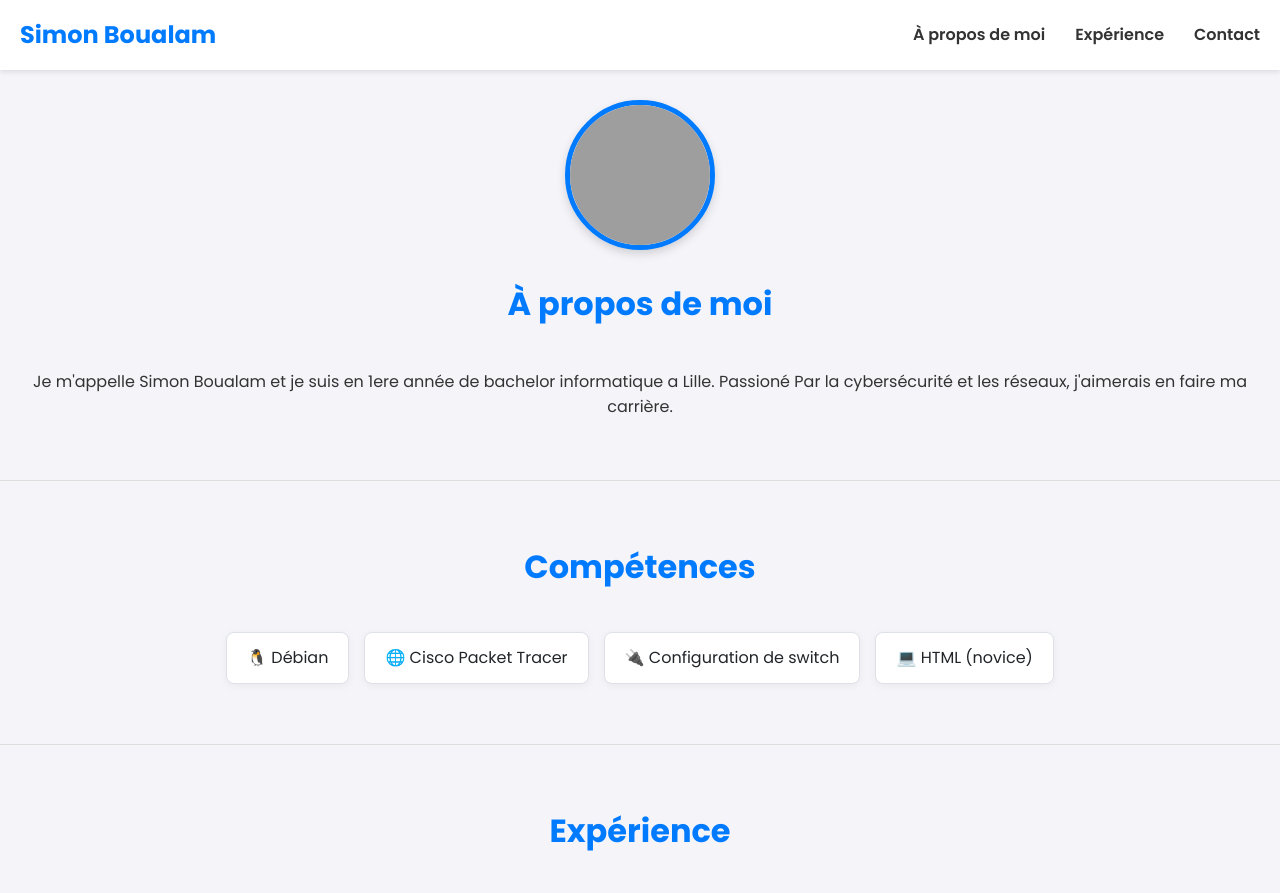
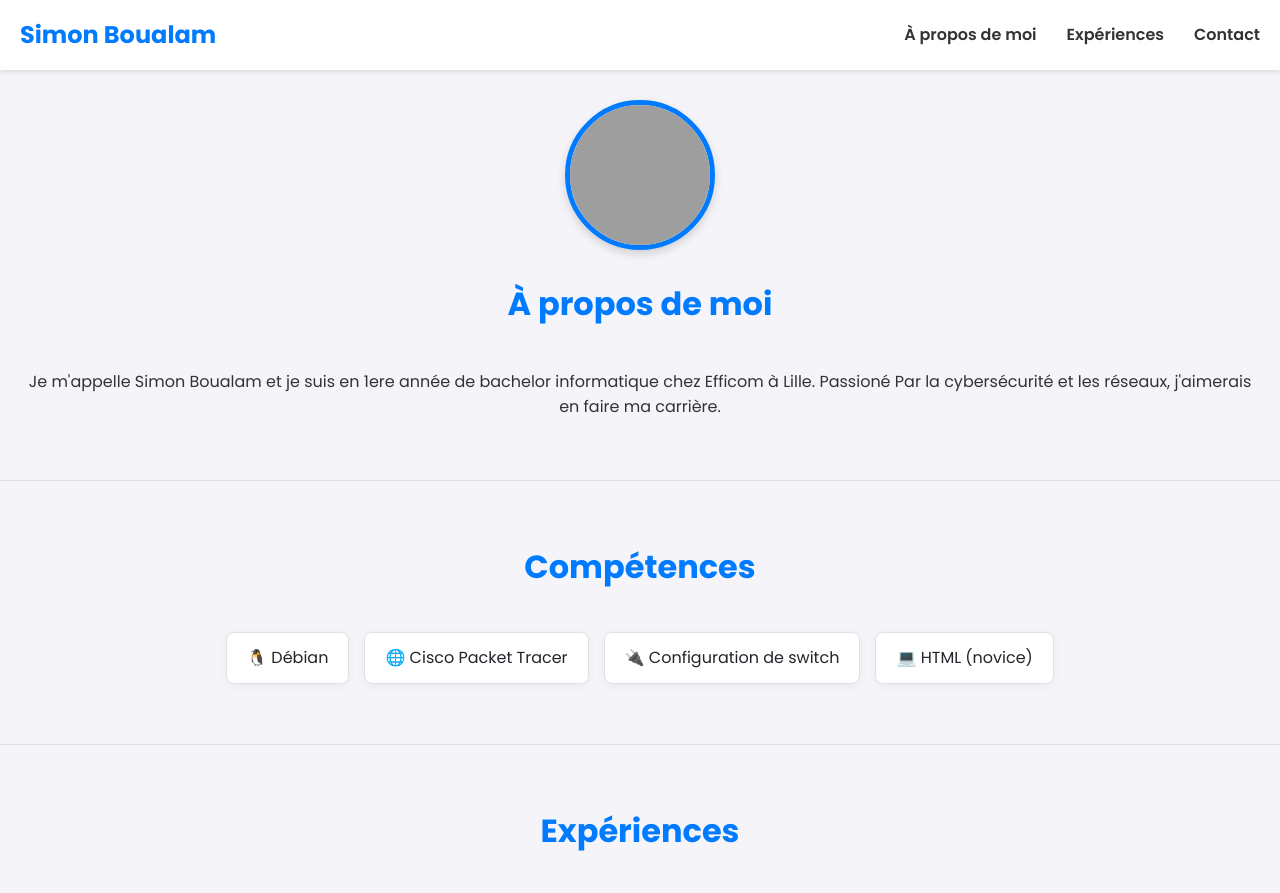
Before and after one commit to Simon-blm/Monportoflio, a plain HTML site: page index.html in a window 1280 px wide. Shown: the top 893 px of the page. Drawn offline with Linux system fonts and the light colour scheme; grey boxes are pictures that could not be loaded.

Commit message:
Correction des fautes d'orthographes

```diff
--- a/index.html
+++ b/index.html
@@ -17,7 +17,7 @@
             <div class="logo">Simon Boualam</div>
             <ul class="nav-links">
                 <li><a href="#a-propos">À propos de moi</a></li>
-                <li><a href="#experience">Expérience</a></li>
+                <li><a href="#experience">Expériences</a></li>
                 <li><a href="#contact">Contact</a></li>
             </ul>
             <div class="burger-menu">
@@ -34,7 +34,7 @@
                 <img src="Photosimon.webp" alt="Photo de Simon Boualam" class="photo-profil">
                 <div class="a-propos-texte">
                     <h2>À propos de moi</h2>
-                    <p>Je m'appelle Simon Boualam et je suis en 1ere année de bachelor informatique a Lille.
+                    <p>Je m'appelle Simon Boualam et je suis en 1ere année de bachelor informatique chez Efficom à Lille.
                         Passioné Par la cybersécurité et les réseaux, j'aimerais en faire ma carrière.</p>
                 </div>
             </div>
@@ -51,7 +51,7 @@
 </section>
 
 <section id="experience">
-    <h2>Expérience</h2>
+    <h2>Expériences</h2>
 
             <div class="timeline">
                 <div class="timeline-item">
@@ -75,7 +75,7 @@
                     <div class="timeline-date">2021</div>
                     <div class="timeline-content">
                         <h3>Stagiaire à la Mairie de Roubaix</h3>
-                        <p>Prise en main des outils de Microsoft 360.</p>
+                        <p>Prise en main des outils de Microsoft 365.</p>
                     </div>
                 </div>
             </div>
```
